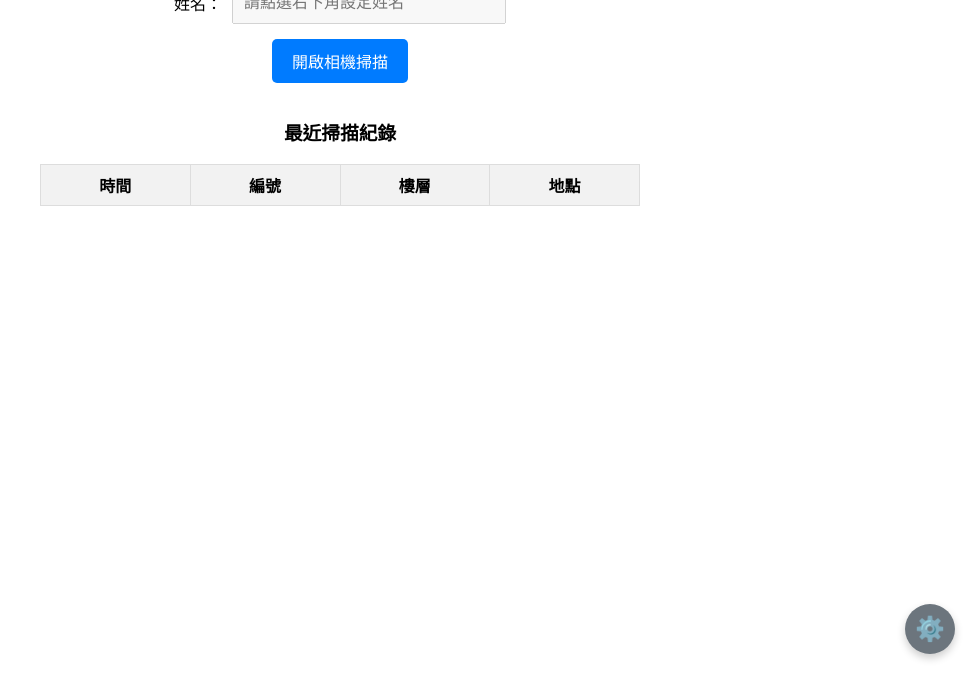
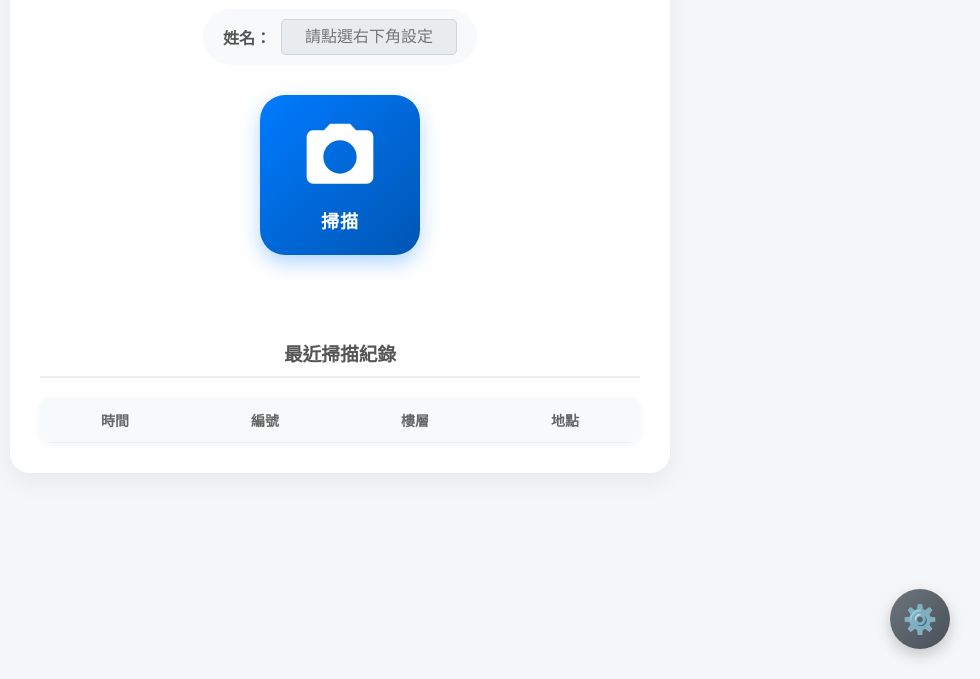
Before and after one commit to richardwli/tcap, a plain HTML site: page index.html in a window 1280 px wide. Shown: the part 121-800 px from the top of the page, without its empty margins (300-1280 px from the left). Drawn offline with Linux system fonts and the light colour scheme.

Commit message:
Refactor styles and update button functionalities

```diff
--- a/index.html
+++ b/index.html
@@ -8,116 +8,209 @@
     <script src="https://unpkg.com/html5-qrcode" type="text/javascript"></script>
     <style>
         body {
-            font-family: sans-serif;
+            font-family: 'Segoe UI', Tahoma, Geneva, Verdana, sans-serif;
+            background-color: #f4f6f8;
+            margin: 0;
             padding: 20px;
+            padding-bottom: 100px;
+            /* 為了避免被右下角按鈕擋住 */
+            color: #333;
+        }
+
+        .container {
+            max-width: 600px;
+            margin: 0 auto;
+            background: white;
+            padding: 30px;
+            border-radius: 20px;
+            box-shadow: 0 10px 25px rgba(0, 0, 0, 0.05);
             text-align: center;
-            padding-bottom: 80px;
-            /* 為了避免被右下角按鈕擋住 */
+        }
+
+        h2 {
+            color: #2c3e50;
+            margin-bottom: 25px;
         }
 
         #reader {
             width: 100%;
             max-width: 500px;
-            margin: 0 auto;
+            margin: 20px auto;
             display: none;
+            border-radius: 15px;
+            overflow: hidden;
+            box-shadow: 0 4px 10px rgba(0, 0, 0, 0.1);
         }
 
-        /* 修改 input 樣式，使其能與 label 在同一行 */
+        /* 修改 input 樣式 */
         .input-group {
             display: flex;
             justify-content: center;
             align-items: center;
             gap: 10px;
+            margin-bottom: 30px;
+            background-color: #f8f9fa;
+            padding: 10px 20px;
+            border-radius: 50px;
+            width: fit-content;
+            margin-left: auto;
+            margin-right: auto;
+        }
+
+        label {
+            font-weight: bold;
+            color: #555;
+        }
+
+        input {
+            padding: 8px 12px;
+            font-size: 16px;
+            width: 150px;
+            border: 1px solid #ced4da;
+            border-radius: 5px;
+            background-color: #e9ecef;
+            color: #495057;
+            text-align: center;
+        }
+
+        /* 大顆方形掃描按鈕 */
+        #startScanBtn {
+            width: 160px;
+            height: 160px;
+            border-radius: 25px;
+            background: linear-gradient(135deg, #007bff, #0056b3);
+            color: white;
+            border: none;
+            cursor: pointer;
+            margin: 20px auto;
+            display: flex;
+            flex-direction: column;
+            align-items: center;
+            justify-content: center;
+            box-shadow: 0 8px 20px rgba(0, 123, 255, 0.3);
+            transition: transform 0.2s, box-shadow 0.2s;
+        }
+
+        #startScanBtn:hover {
+            transform: translateY(-2px);
+            box-shadow: 0 12px 25px rgba(0, 123, 255, 0.4);
+        }
+
+        #startScanBtn:active {
+            transform: scale(0.96);
+        }
+
+        #startScanBtn svg {
+            width: 80px;
+            height: 80px;
+            fill: white;
             margin-bottom: 10px;
         }
 
-        input {
-            padding: 10px;
-            font-size: 16px;
-            width: 60%;
-            max-width: 250px;
-            margin: 0;
+        #startScanBtn span {
+            font-size: 18px;
+            font-weight: bold;
+            letter-spacing: 1px;
         }
 
-        button {
-            padding: 10px 20px;
+        #stopScanBtn {
+            padding: 10px 25px;
             font-size: 16px;
-            background-color: #007bff;
+            background-color: #dc3545;
             color: white;
             border: none;
-            border-radius: 5px;
+            border-radius: 50px;
             cursor: pointer;
-            margin: 5px;
-        }
-
-        button:disabled {
-            background-color: #ccc;
+            margin-top: 20px;
+            box-shadow: 0 4px 10px rgba(220, 53, 69, 0.3);
         }
 
         #status {
             margin-top: 20px;
-            color: green;
+            color: #28a745;
             font-weight: bold;
+            font-size: 1.1em;
+            min-height: 24px;
         }
 
         /* 設定按鈕樣式 */
         .settings-btn {
             position: fixed;
-            bottom: 20px;
-            right: 20px;
-            width: 50px;
-            height: 50px;
+            bottom: 30px;
+            right: 30px;
+            width: 60px;
+            height: 60px;
             border-radius: 50%;
-            background-color: #6c757d;
+            background: linear-gradient(135deg, #6c757d, #495057);
             color: white;
-            font-size: 24px;
+            font-size: 28px;
             display: flex;
             align-items: center;
             justify-content: center;
-            box-shadow: 0 4px 8px rgba(0, 0, 0, 0.2);
+            box-shadow: 0 6px 15px rgba(0, 0, 0, 0.2);
             z-index: 1000;
             padding: 0;
-            /* 重設 padding */
+            border: none;
+            cursor: pointer;
+            transition: transform 0.2s;
         }
 
         .settings-btn:hover {
-            background-color: #5a6268;
+            transform: rotate(30deg) scale(1.1);
         }
 
         /* 歷史紀錄表格樣式 */
         #historyContainer {
-            margin-top: 30px;
+            margin-top: 40px;
             width: 100%;
-            max-width: 600px;
-            margin-left: auto;
-            margin-right: auto;
+        }
+
+        h3 {
+            color: #555;
+            border-bottom: 2px solid #eee;
+            padding-bottom: 10px;
+            margin-bottom: 20px;
         }
 
         table {
             width: 100%;
             border-collapse: collapse;
             margin-top: 10px;
+            background-color: white;
+            border-radius: 10px;
+            overflow: hidden;
+            box-shadow: 0 2px 8px rgba(0, 0, 0, 0.05);
         }
 
         th,
         td {
-            border: 1px solid #ddd;
-            padding: 8px;
+            padding: 12px 8px;
             text-align: center;
+            border-bottom: 1px solid #eee;
+            font-size: 14px;
         }
 
         th {
-            background-color: #f2f2f2;
+            background-color: #f8f9fa;
+            color: #666;
+            font-weight: 600;
         }
 
-        tr:nth-child(even) {
-            background-color: #f9f9f9;
+        tr:last-child td {
+            border-bottom: none;
         }
 
         /* 顯示更多按鈕樣式 */
         #loadMoreBtn {
             background-color: #17a2b8;
-            margin-top: 15px;
+            color: white;
+            border: none;
+            padding: 10px 25px;
+            border-radius: 50px;
+            margin-top: 20px;
+            cursor: pointer;
+            font-size: 14px;
+            transition: background 0.2s;
         }
 
         #loadMoreBtn:hover {
@@ -128,17 +221,30 @@
 
 <body>
 
+    <div class="container">
         <h2>兒童新樂園-清潔巡檢</h2>
 
         <!-- 修改：使用 input-group 讓 label 和 input 在同一行 -->
         <div class="input-group">
             <label for="userName">姓名：</label>
-        <input type="text" id="userName" placeholder="請點選右下角設定姓名" disabled>
+            <input type="text" id="userName" placeholder="請點選右下角設定" disabled>
         </div>
 
+        <!-- 掃描按鈕區域 -->
         <div>
-        <button id="startScanBtn" onclick="startScan()">開啟相機掃描</button>
-        <button id="stopScanBtn" onclick="stopScan()" style="display:none; background-color: #dc3545;">關閉相機</button>
+            <button id="startScanBtn" onclick="startScan()" title="開啟相機掃描">
+                <!-- 相機 SVG 圖示 -->
+                <svg viewBox="0 0 24 24">
+                    <path
+                        d="M12 12c2.21 0 4-1.79 4-4s-1.79-4-4-4-4 1.79-4 4 1.79 4 4 4zm0 2c-2.67 0-8 1.34-8 4v2h16v-2c0-2.66-5.33-4-8-4z"
+                        style="display:none;" /> <!-- 這是人的圖示，換成相機 -->
+                    <path
+                        d="M9 2L7.17 4H4c-1.1 0-2 .9-2 2v12c0 1.1.9 2 2 2h16c1.1 0 2-.9 2-2V6c0-1.1-.9-2-2-2h-3.17L15 2H9zm3 15c-2.76 0-5-2.24-5-5s2.24-5 5-5 5 2.24 5 5-2.24 5-5 5z" />
+                </svg>
+                <span>掃描</span>
+            </button>
+
+            <button id="stopScanBtn" onclick="stopScan()" style="display:none;">關閉相機</button>
         </div>
 
         <div id="reader"></div>
@@ -162,6 +268,7 @@
                 </tbody>
             </table>
             <button id="loadMoreBtn" onclick="loadMoreHistory()" style="display: none;">顯示更多</button>
+        </div>
     </div>
 
     <!-- 設定按鈕 (齒輪圖示) -->
@@ -278,7 +385,7 @@
             if (html5QrCode) {
                 html5QrCode.stop().then(() => {
                     document.getElementById('reader').style.display = 'none';
-                    document.getElementById('startScanBtn').style.display = 'inline-block';
+                    document.getElementById('startScanBtn').style.display = 'flex'; // 恢復為 flex 以保持置中
                     document.getElementById('stopScanBtn').style.display = 'none';
                     // 修改：不再顯示「已關閉相機」
                     document.getElementById('status').innerText = "";
```
Lines whose indentation alone changed are shown as unchanged.
